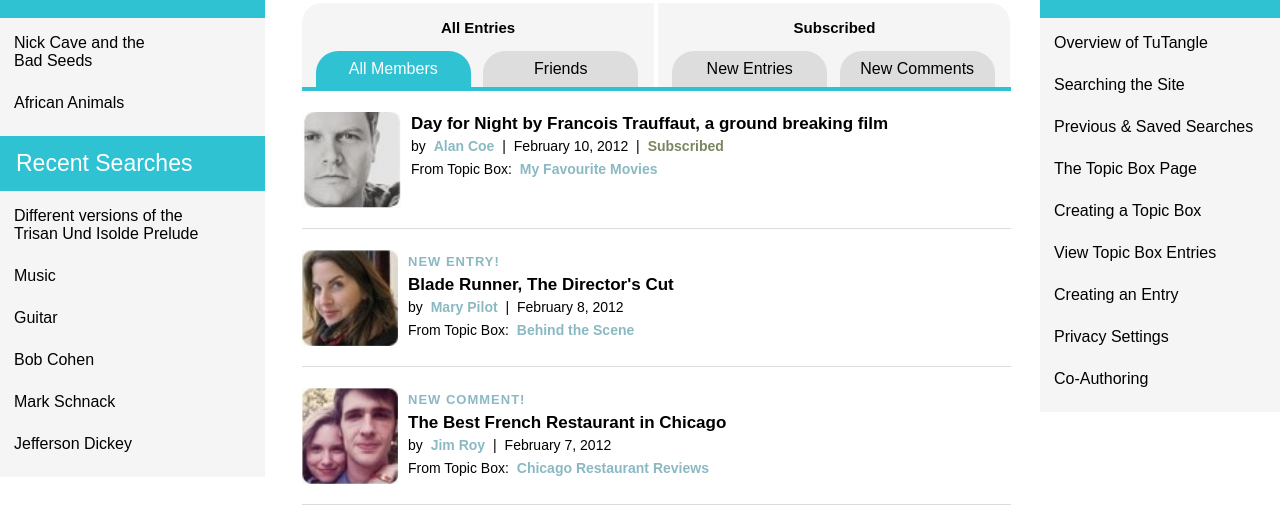
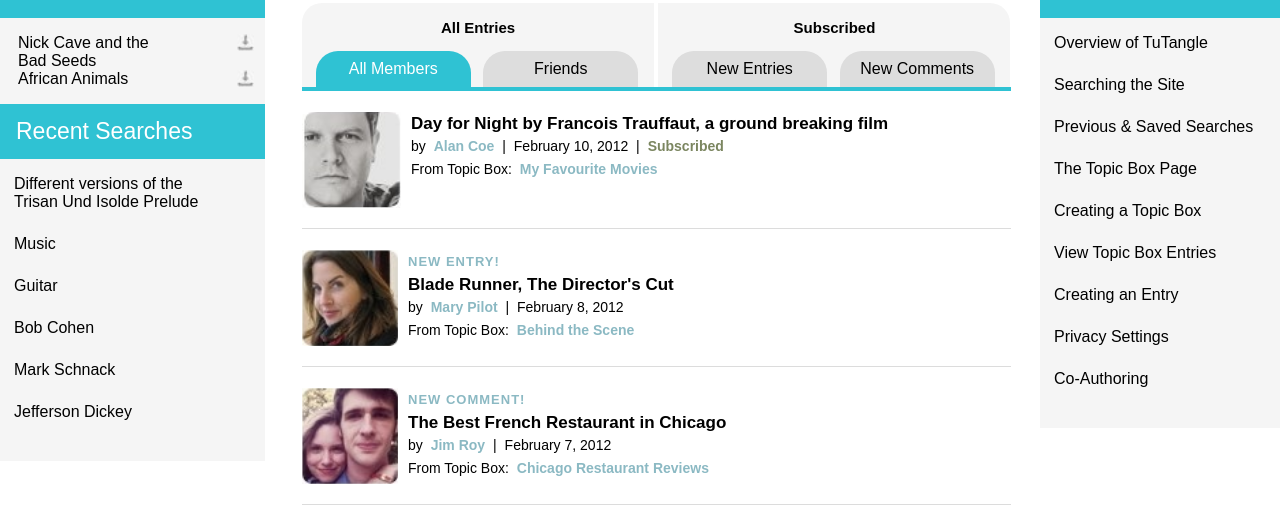
Before and after one commit to vipul-/tuTangle, a plain HTML site: page index.html in a window 1280 px wide. Shown: the part 247-770 px from the top of the page. Drawn offline with Linux system fonts and the light colour scheme; a web font is replaced by a local one.

Commit message:
added some icons

```diff
--- a/css/style.css
+++ b/css/style.css
@@ -118,13 +118,24 @@ aside div {
 
 aside ul {
     padding-left: 14px;
-    max-width: 150px;
+    width: 240px;
+    overflow: auto;
 }
 
 aside ul li {
     list-style-type: none;
     margin: 0;
     margin-bottom: 24px;
+}
+
+aside ul li span {
+    display: inline-block;
+    max-width: 150px;
+    float: left;
+}
+
+aside ul li img {
+    float: right;
 }
 
 aside #ul-second {
--- a/index.html
+++ b/index.html
@@ -45,8 +45,8 @@
                 Recent Searches
             </div>
             <ul>
-                <li>Nick Cave and the Bad Seeds</li>
-                <li>African Animals</li>
+                <li><span>Nick Cave and the Bad Seeds</span> <img src='images/downloadIcon.png'></li>
+                <li><span>African Animals</span> <img src='images/downloadIcon.png'></li>
             </ul>
             <div>
                 Recent Searches
```
Also changed, not shown: images/downloadIcon.png (added), images/hamburgerMenu.png (added).
